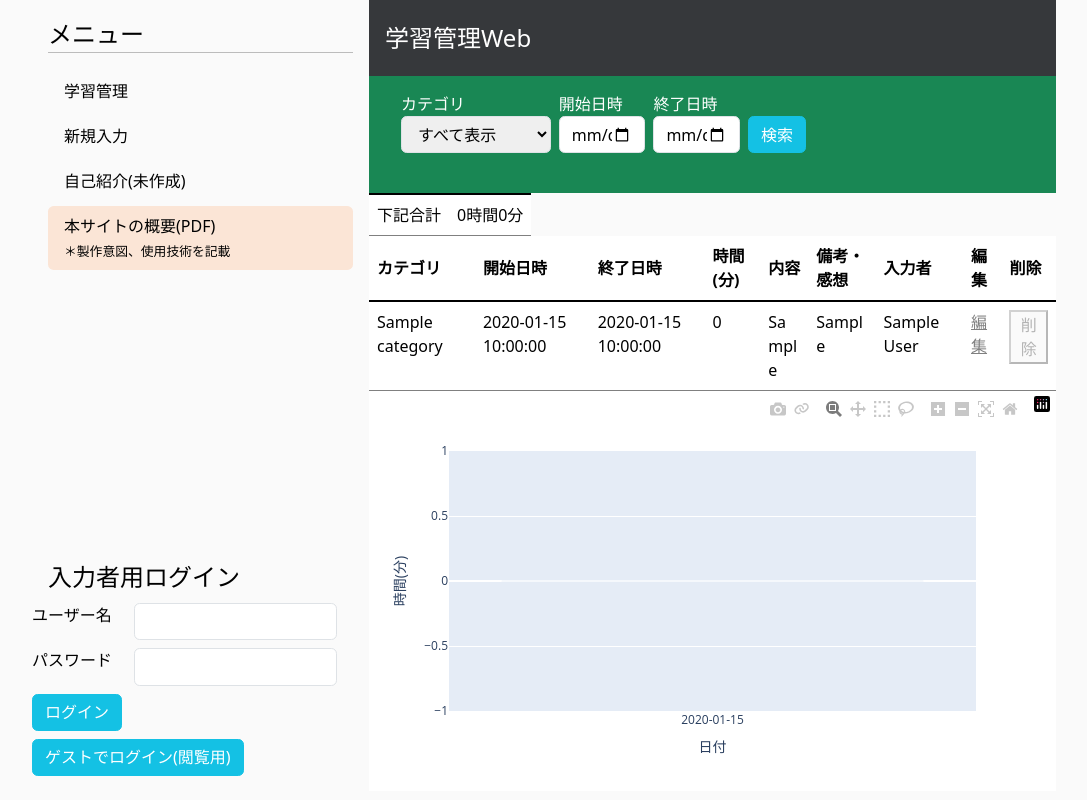
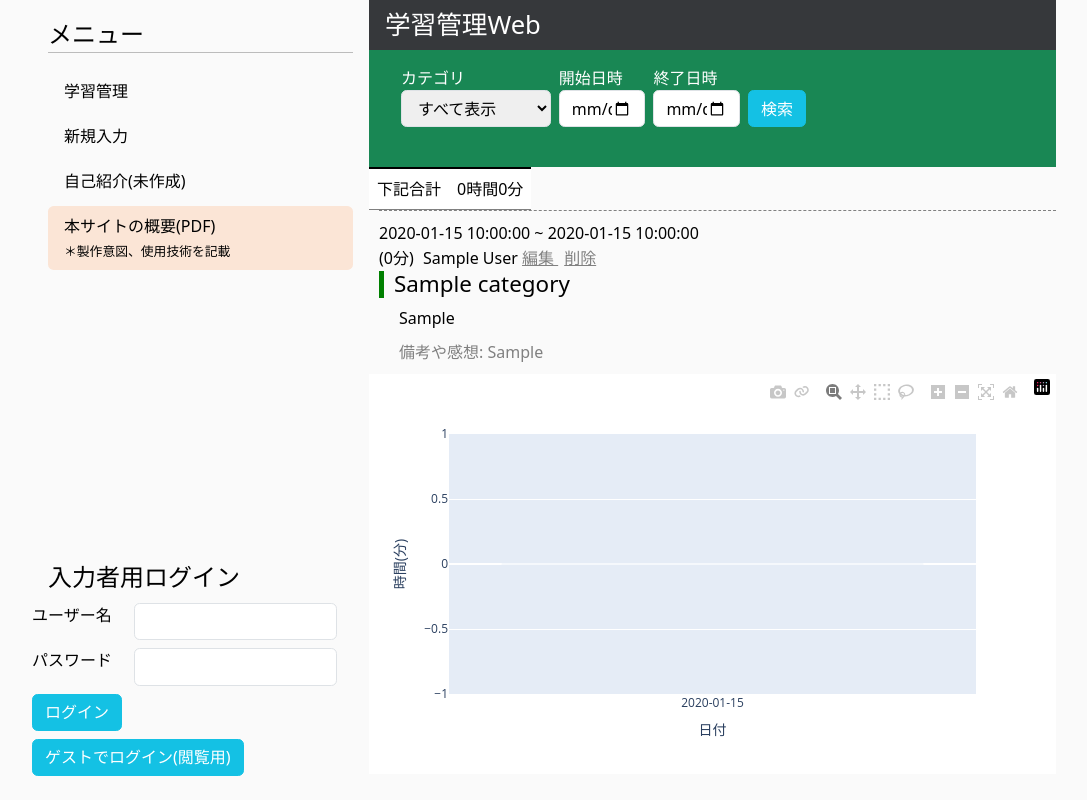
Before and after one commit to tetsuya-okada3620/study_app, a Flask app: page / in a window 1280 px wide. Shown: the whole page, without its empty margins (96-1183 px from the left). Run offline with Flask 3, Linux system fonts and the light colour scheme; tables that the repository leaves empty hold one stand-in row (values such as "Sample post").

Commit message:
学習記録のデザインを変更

```diff
--- a/app/static/base.css
+++ b/app/static/base.css
@@ -24,7 +24,6 @@ body {
 
 .header-form {
     padding: 1rem;
-    font-size: 1.5rem;
     color: white;
     align-items: center;
     background-color: #36383b;
@@ -33,16 +32,14 @@ body {
     justify-content: space-between;
 }
 
-.header-form > div {
-    margin: 4px 0px;
+.header-form {
+    padding-top: 4px;
+    padding-bottom: 4px;
 }
 
-.header-title {
-    width: 66.66%;
-}
-
-.header-name {
-    font-size: 1rem;
+.header-title h1 {
+    margin: 0;
+    font-size: 1.6rem;
 }
 
 .parts-field {
--- a/app/static/index.css
+++ b/app/static/index.css
@@ -104,6 +104,40 @@ table > tbody > tr:hover {
     background-color: rgba(0, 0, 0, 0.075);
 }
 
+.rec-row {
+    border-top: 1px dashed gray;
+    padding: 10px 0;
+    margin-left: 10px;
+}
+.rec-user {
+    margin-left: 5px;
+}
+.rec-category {
+    padding-left: 10px;
+    border-left: 5px solid green;
+}
+.rec-category h2 {
+    font-size: 1.4rem;
+}
+.rec-confirm {
+    white-space: pre-wrap;
+    margin-left: 20px;
+}
+.rec-delete {
+    display: inline;
+}
+.rec-delete button{
+    border: none;
+    text-decoration: underline;
+    background-color: inherit;
+    color: rgb(0, 102, 204);
+}
+
+.rec-remark {
+    margin: 10px 0 0 20px;
+    color: gray;
+}
+
 .td-text {
     white-space: pre-wrap;
     word-break: break-all;
--- a/app/templates/base.html
+++ b/app/templates/base.html
@@ -79,9 +79,11 @@
         <div class="col-main2">
             <header class="header-form">
                 <div class="header-title">
-                    {% block header %}
-                    学習管理Web
-                    {% endblock %}
+                    <h1>
+                        {% block header %}
+                        学習管理Web
+                        {% endblock %}
+                    </h1>
                 </div>
                 <div class="nav-button">
                     <i class="fa-solid fa-bars"></i>
--- a/app/templates/index.html
+++ b/app/templates/index.html
@@ -44,6 +44,7 @@
 
         <div class="data-main">
             <div class="table-form">
+                {% if legacy %}
                     <table>
                         <thead>
                             <tr>
@@ -87,6 +88,35 @@
                             {% endif %}
                         </tbody>
                     </table>
+                {% else %}
+                    {% for rec in records: %}
+                        <div class="rec-row">
+                            <div class="rec-info">
+                                <span class="rec-date">{{ rec.study_date_start }} ~ {{ rec.study_date_end }}</span>
+                            </div>
+                            <div>
+                                <span class="rec-duration">({{ rec.study_duration }}分)</span>
+                                <span class="rec-user">{{ rec.users.name }}</span>
+                                <a href="{{ url_for('main.input_record', id=rec.id) if (username and user_id == rec.user_id) else '#' }}"
+                                {% if not (username and user_id == rec.user_id) %}style="pointer-events: none; color: gray;"{% endif %}>
+                                編集
+                                </a>
+                                <!-- aタグはPOSTに対応できない為、buttonで代用 -->
+                                {% set login = (username and user_id == rec.user_id) %}
+                                <form class="rec-delete" method="POST" action="{{ url_for('main.delete_record', id=rec.id) if login else '#' }}">
+                                    <button type="submit"
+                                    {% if not (username and user_id == rec.user_id) %}style="pointer-events: none; color: gray;"{% endif %}
+                                    onclick="return confirm('削除します')" {% if not login %}disabled{% endif %}>削除</button>
+                                </form>
+                            </div>
+                            <div class="rec-category"><h2>{{ rec.categories.category_name }}</h2></div>
+                            <div class="rec-confirm">{{ rec.confirm }}</div>
+                            {% if rec.remark %}
+                                <div class="rec-remark">備考や感想: {{ rec.remark }}</div>
+                            {% endif %}
+                        </div>
+                    {% endfor %}
+                {% endif %}
             </div>
 
             <div class="table-duration">
```
Lines whose indentation alone changed are shown as unchanged.
